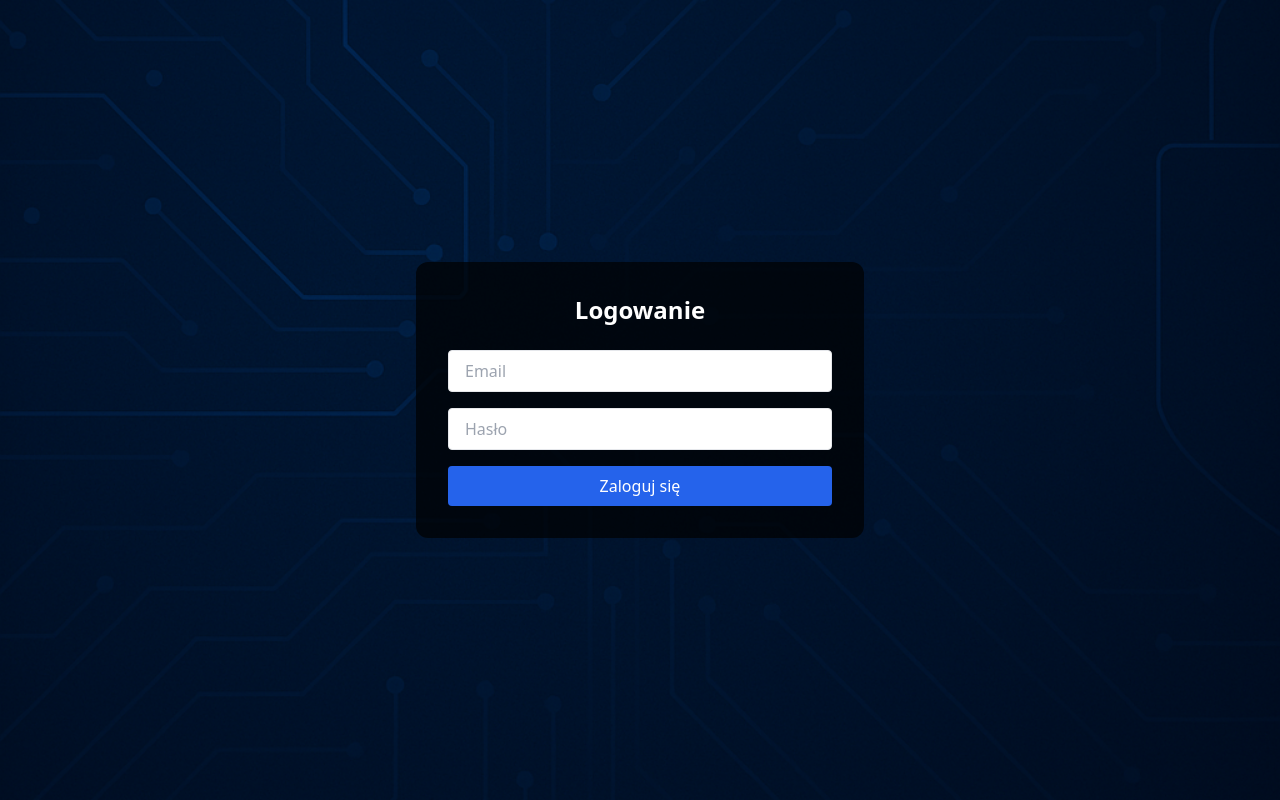
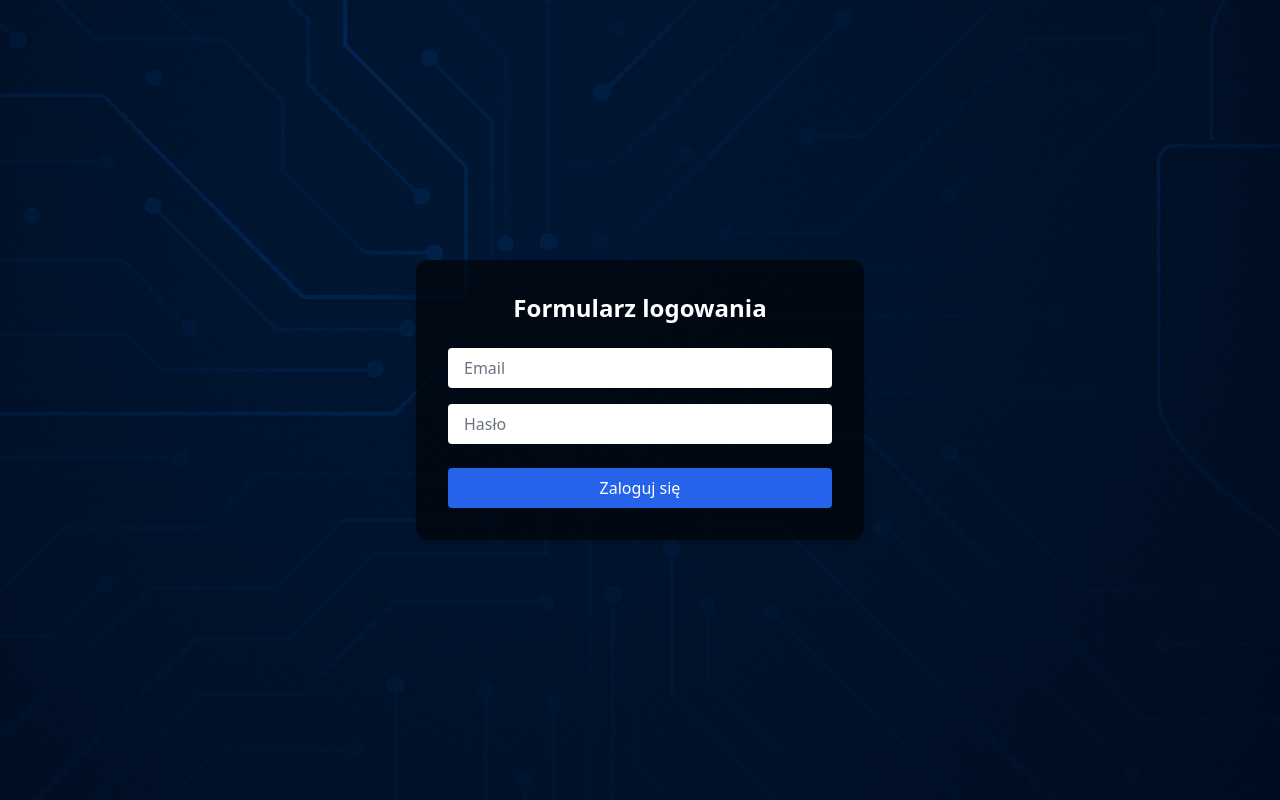
Before and after one commit to slawek22/decki, a React (Vite) app: page /login in a window 1280 px wide. Built offline with nearby package versions, Linux system fonts and the light colour scheme.

Commit message:
Add files via upload

```diff
--- a/src/components/Login.jsx
+++ b/src/components/Login.jsx
@@ -1,5 +1,5 @@
 import React, { useState } from "react";
-import AuthLayout from "./AuthLayout";
+import bgImage from "../assets/background-cyber.png";
 
 export default function Login() {
   const [email, setEmail] = useState("");
@@ -17,33 +17,44 @@ export default function Login() {
 
       const data = await res.json();
       if (!res.ok) throw new Error(data.message || "Błąd logowania");
-      setMessage("Zalogowano!");
+      setMessage("Zalogowano pomyślnie!");
     } catch (err) {
       setMessage(err.message);
     }
   };
 
   return (
-    <AuthLayout title="Logowanie">
+    <div
+      className="min-h-screen flex items-center justify-center bg-cover bg-center px-4"
+      style={{ backgroundImage: `url(${bgImage})` }}
+    >
+      <div className="bg-black/60 p-8 rounded-xl shadow-md w-full max-w-md text-center">
+        <h2 className="text-2xl font-semibold text-white mb-6">Formularz logowania</h2>
+
         <input
           type="email"
           placeholder="Email"
-        className="mb-4 px-4 py-2 w-full rounded border"
+          value={email}
           onChange={(e) => setEmail(e.target.value)}
+          className="w-full px-4 py-2 mb-4 rounded text-black placeholder-gray-500 focus:outline-none focus:ring-2 focus:ring-blue-500"
         />
         <input
           type="password"
           placeholder="Hasło"
-        className="mb-4 px-4 py-2 w-full rounded border"
+          value={password}
           onChange={(e) => setPassword(e.target.value)}
+          className="w-full px-4 py-2 mb-6 rounded text-black placeholder-gray-500 focus:outline-none focus:ring-2 focus:ring-blue-500"
         />
+
         <button
           onClick={handleLogin}
-        className="bg-blue-600 hover:bg-blue-700 text-white px-4 py-2 rounded w-full"
+          className="w-full bg-blue-600 hover:bg-blue-700 text-white py-2 rounded transition"
         >
           Zaloguj się
         </button>
-      {message && <p className="mt-4 text-white">{message}</p>}
-    </AuthLayout>
+
+        {message && <p className="mt-4 text-sm text-white">{message}</p>}
+      </div>
+    </div>
   );
 }
```
Lines whose indentation alone changed are shown as unchanged.
